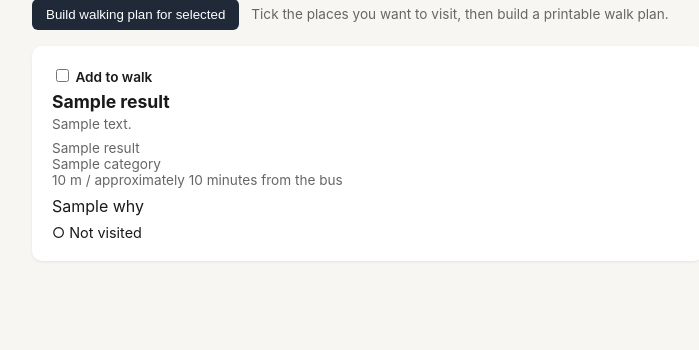
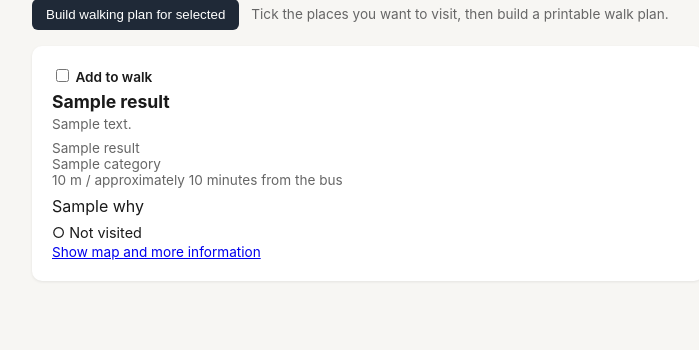
Before and after one commit to Neil-Holloway/london-transport-routes, a Flask app: template bus_explorer/templates/route.html in a window 1280 px wide. Shown: the part 192-542 px from the top of the page, without its empty margins (272-971 px from the left). Run offline with Flask 3, Linux system fonts and the light colour scheme; the template is opened without the code that fills it: most values are stand-ins (such as "Sample title", 1, 10 or a date in 2020).

Commit message:
Always show the detail-page link, relabelled "Show map and more info"
Gating this link on has_more_info also hid the only way to reach the
per-attraction map when there was no extra text, which wasn't the
intent. Always show it, and rename it so it's clear why it's worth
clicking even for places with just a basic description.

```diff
--- a/bus_explorer/app.py
+++ b/bus_explorer/app.py
@@ -9,7 +9,6 @@ from flask import Flask, redirect, render_template, request, url_for
 
 from . import db, geocode
 from .categorise import CATEGORIES
-from .enrich import NO_FURTHER_DETAILS
 from .pipeline import explore_route
 from .tfl_client import RouteNotFoundError
 from .walkplan import build_plan
@@ -91,9 +90,6 @@ def route_results(line_id):
         )]
     elif view == "unvisited":
         results = [r for r in results if not r["visited"]]
-
-    for r in results:
-        r["has_more_info"] = bool(r["history"]) and r["history"] not in (r["why"], NO_FURTHER_DETAILS)
 
     origin = results[0]["nearest_stop_name"] if results else None
     return render_template(
--- a/bus_explorer/templates/route.html
+++ b/bus_explorer/templates/route.html
@@ -35,9 +35,7 @@
         {% if r.visited %}✓ Visited{% else %}○ Not visited{% endif %}
         {% if r.favourite %}★{% endif %}
       </div>
-      {% if r.has_more_info %}
-      <a class="more-info" href="{{ url_for('attraction_detail', attraction_id=r.id) }}">More information</a>
-      {% endif %}
+      <a class="more-info" href="{{ url_for('attraction_detail', attraction_id=r.id) }}">Show map and more information</a>
     </div>
     {% endfor %}
   </div>
```
